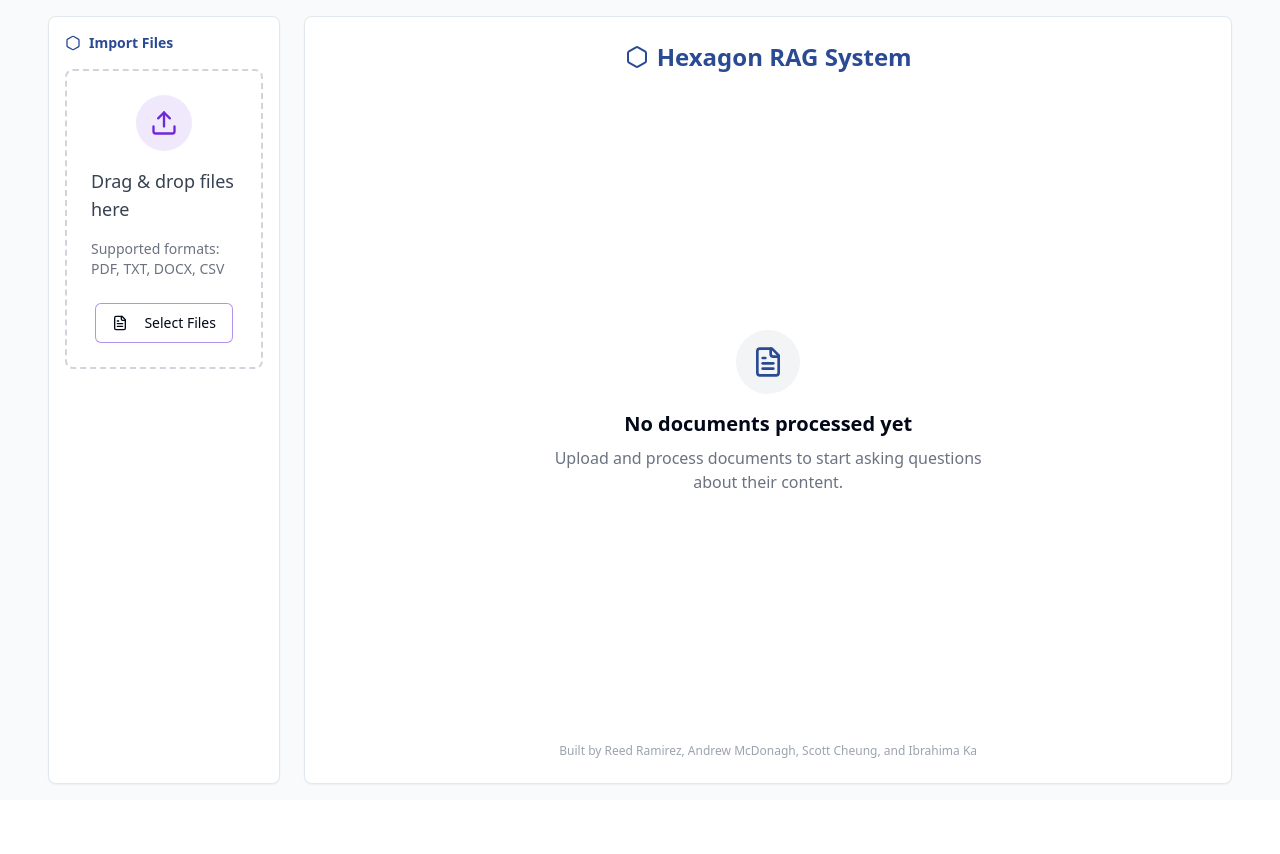
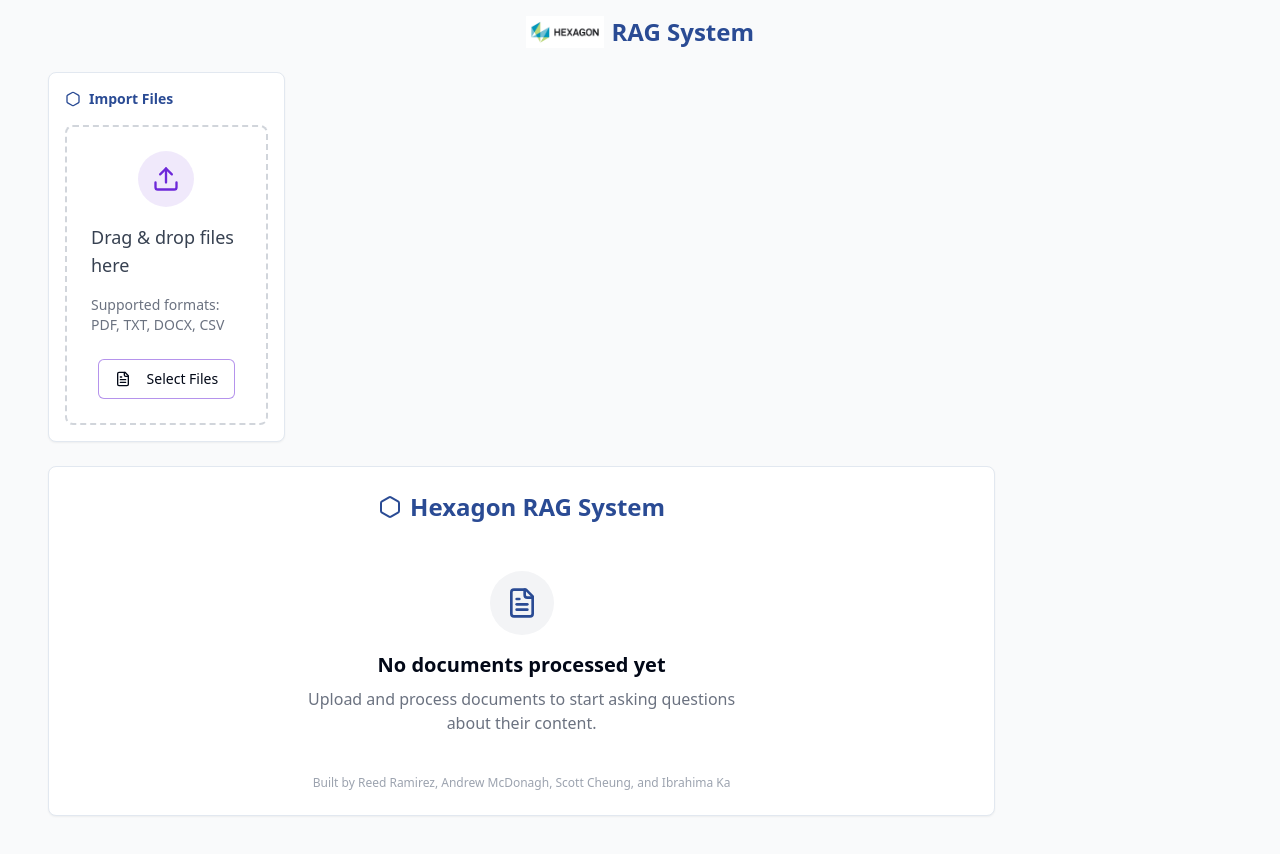
Before and after one commit to AndrewMcDonagh/RAGHex, a React (Vite) app: page / in a window 1280 px wide. Before the commit the page ends 800 px from the top, so only its background shows below. Built offline with nearby package versions, Linux system fonts and the light colour scheme.

Commit message:
Refactor: Apply color changes and layout adjustments
Adjust the application's layout and color scheme to match the design specifications.

```diff
--- a/src/components/RAGContainer.tsx
+++ b/src/components/RAGContainer.tsx
@@ -100,7 +100,7 @@ const RAGContainer = () => {
   };
 
   return (
-    <div className="flex flex-col md:flex-row w-full h-[calc(100vh-2rem)] gap-6">
+    <div className="flex flex-col w-full h-[calc(100vh-2rem)] gap-6">
       {/* Header for Mobile */}
       <div className="md:hidden w-full text-center mb-2">
         <div className="flex items-center justify-center mb-2">
--- a/src/pages/Index.tsx
+++ b/src/pages/Index.tsx
@@ -1,9 +1,22 @@
 
 import RAGContainer from "@/components/RAGContainer";
+import { Hexagon } from "lucide-react";
 
 const Index = () => {
   return (
     <div className="min-h-screen bg-gray-50 p-4">
+      <header className="container mx-auto flex justify-center items-center mb-6">
+        <div className="flex items-center">
+          <img
+            src="/lovable-uploads/599f67d7-5b76-4210-ac4e-8231f4172670.png"
+            alt="Hexagon Logo"
+            className="h-8 mr-2"
+          />
+          <h1 className="text-2xl font-bold text-[#2A4B94] hidden md:block">
+            RAG System
+          </h1>
+        </div>
+      </header>
       <main className="container mx-auto">
         <RAGContainer />
       </main>
```
Also changed, not shown: public/lovable-uploads/599f67d7-5b76-4210-ac4e-8231f4172670.png (added).
